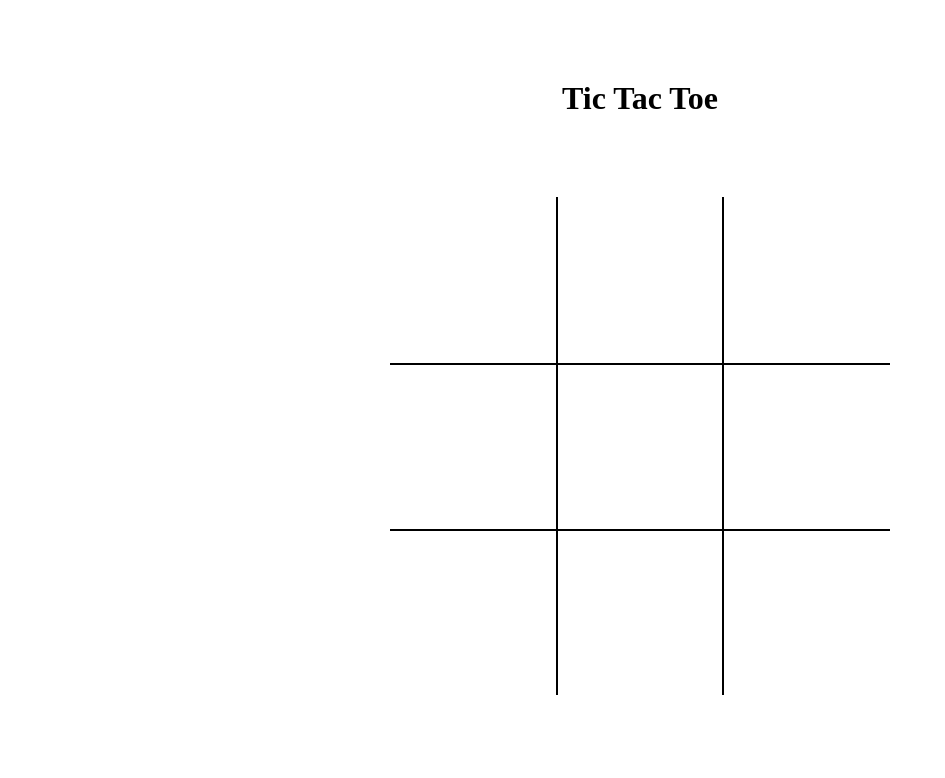
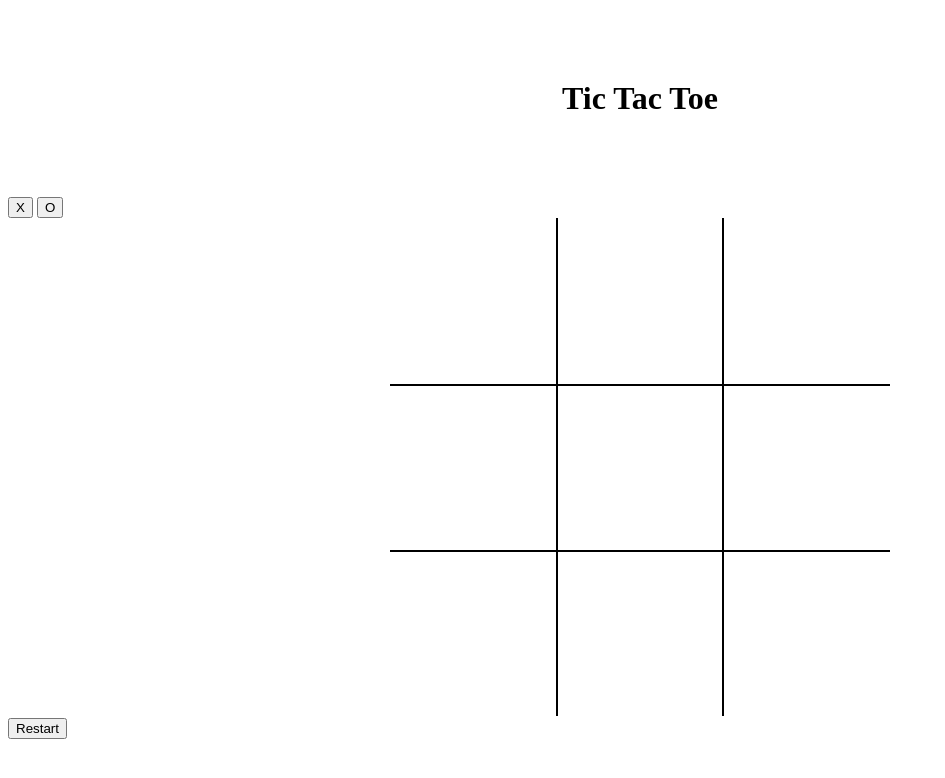
Before and after one commit to Magnary1/tic-tac-toe, a plain HTML site: page index.html in a window 1280 px wide. Shown: the whole page, without its empty margins (0-945 px from the left). Drawn offline with Linux system fonts and the light colour scheme.

Commit message:
added restart button

```diff
--- a/index.html
+++ b/index.html
@@ -12,6 +12,8 @@
 </head>
 <body>
     <h1>Tic Tac Toe</h1>
+    <button id="X-button">X</button>
+    <button id="O-button">O</button>
     <div id="main-container">
         <table>
             <tr>
@@ -31,6 +33,7 @@
             </tr>
         </table>
     </div>
+    <button id = "restart-button">Restart</button>
 
 
 
```
